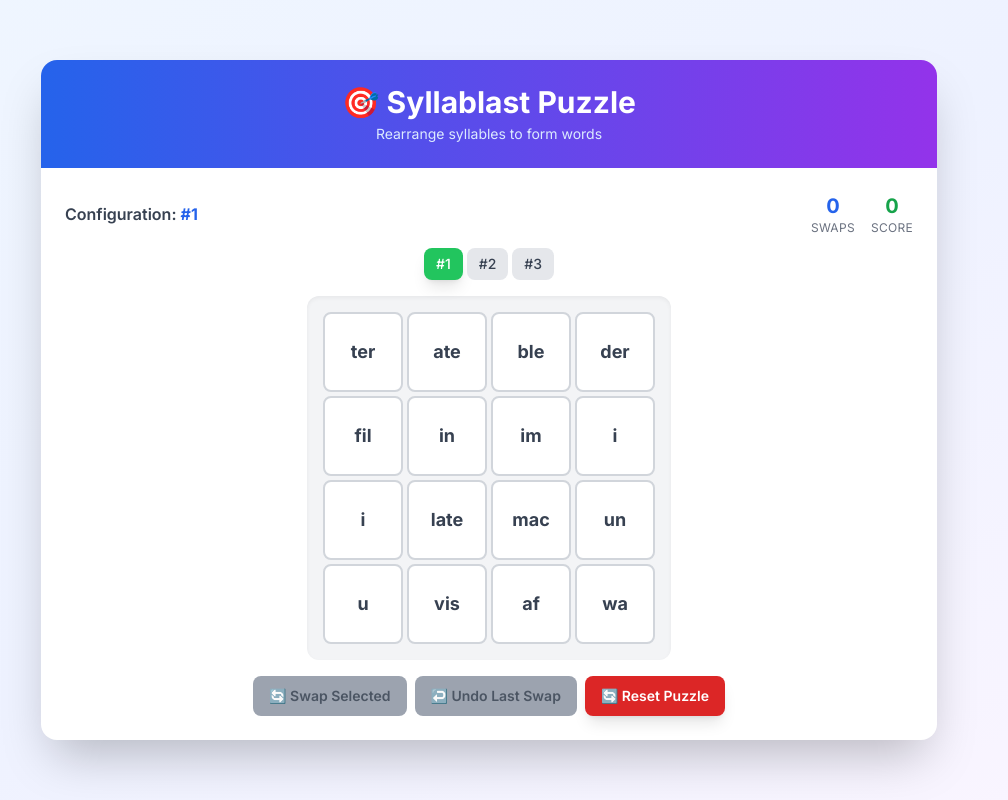
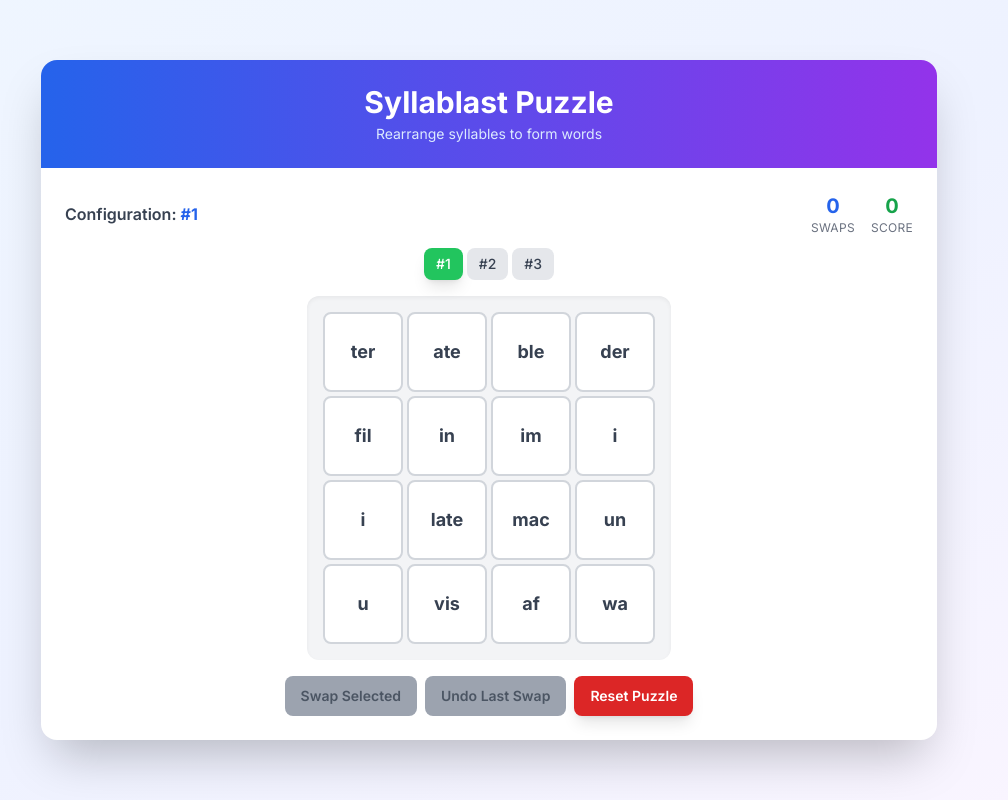
Before and after one commit to Vinayakrevankar/syllablast-game, a Next.js app: page / in a window 1280 px wide. Shown: the whole page, without its empty margins (151-1159 px from the left). Built offline with nearby package versions, Linux system fonts and the light colour scheme.

Commit message:
feat: professional UI improvements and bug fixes

```diff
--- a/src/app/models.ts
+++ b/src/app/models.ts
@@ -115,7 +115,7 @@ export class Syllable {
           row.forEach((syllable, index) => {
             if (index < word.length && syllable.text === word[index] && allPreviousSyllablesCorrect) {
               syllable.correct = true;
-              syllable.background = 'green'; // Mark as correct
+              syllable.background = '#4CAF50'; // Mark as correct
               newScore += 1;
             } else {
               allPreviousSyllablesCorrect = false;
--- a/src/app/page.tsx
+++ b/src/app/page.tsx
@@ -49,7 +49,7 @@ export default function SyllablastGame() {
           {/* Header */}
           <div className="bg-gradient-to-r from-blue-600 to-purple-600 text-white p-4 md:p-6">
             <h1 className="text-2xl md:text-3xl font-bold text-center mb-1">
-              🎯 Syllablast Puzzle
+              Syllablast Puzzle
             </h1>
             <p className="text-blue-100 text-center text-xs md:text-sm">
               Rearrange syllables to form words
@@ -154,7 +154,7 @@ export default function SyllablastGame() {
                     disabled={!swapButtonEnabled}
                     data-testid="swap-button"
                   >
-                    🔄 Swap Selected
+                    Swap Selected
                   </button>
                   <button
                     className={`
@@ -169,14 +169,14 @@ export default function SyllablastGame() {
                     disabled={model.getSwapCount() === 0}
                     data-testid="undo-button"
                   >
-                    ↩️ Undo Last Swap
+                    Undo Last Swap
                   </button>
                   <button
                     className="px-4 py-2 bg-red-600 hover:bg-red-700 text-white rounded-lg font-semibold transition-all duration-200 transform hover:scale-105 active:scale-95 shadow-lg touch-manipulation select-none min-h-[40px] text-sm"
                     onClick={handleReset}
                     data-testid="reset-button"
                   >
-                    🔄 Reset Puzzle
+                    Reset Puzzle
                   </button>
                 </div>
               </>
@@ -186,7 +186,7 @@ export default function SyllablastGame() {
             {model.isPuzzleCompleted() && (
               <div className="fixed inset-0 bg-black bg-opacity-50 flex items-center justify-center p-4 z-50">
                 <div className="bg-white dark:bg-gray-800 rounded-2xl p-6 max-w-md w-full text-center shadow-2xl">
-                  <div className="text-5xl mb-3">🎉</div>
+                  <div className="text-5xl mb-3">✓</div>
                   <h2 className="text-xl font-bold text-gray-800 dark:text-white mb-3">
                     Congratulations!
                   </h2>
```
Also changed, not shown: 2 other files (tests, documents, lock files or other folders).
